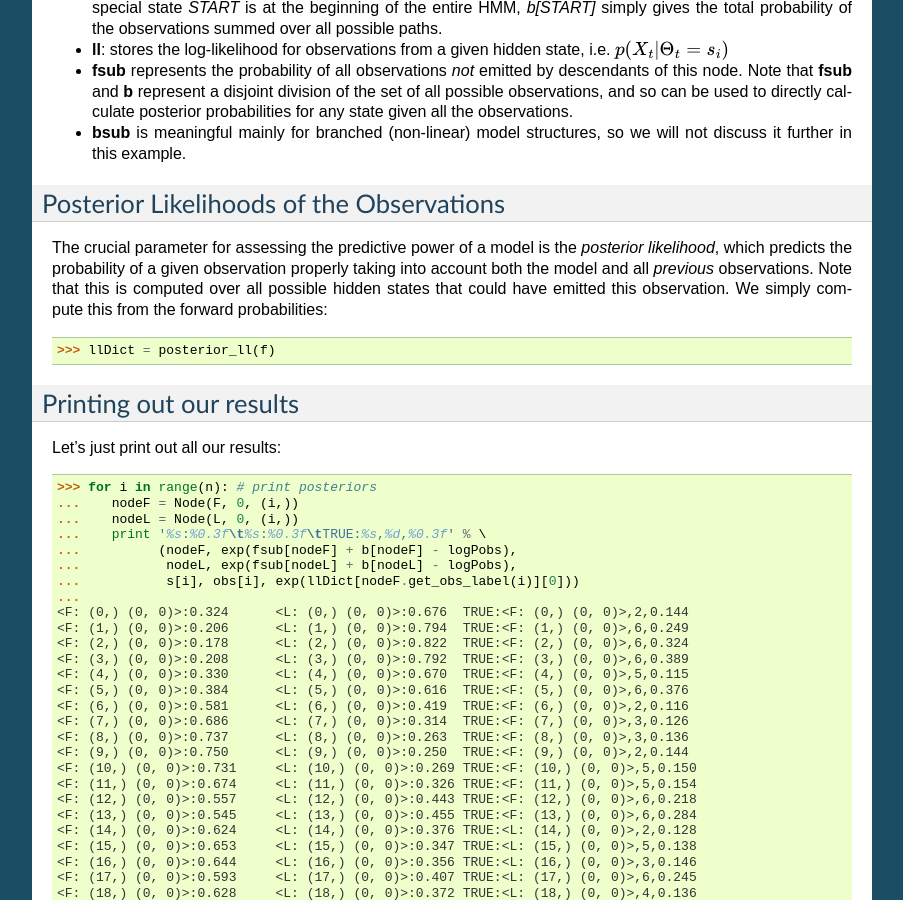
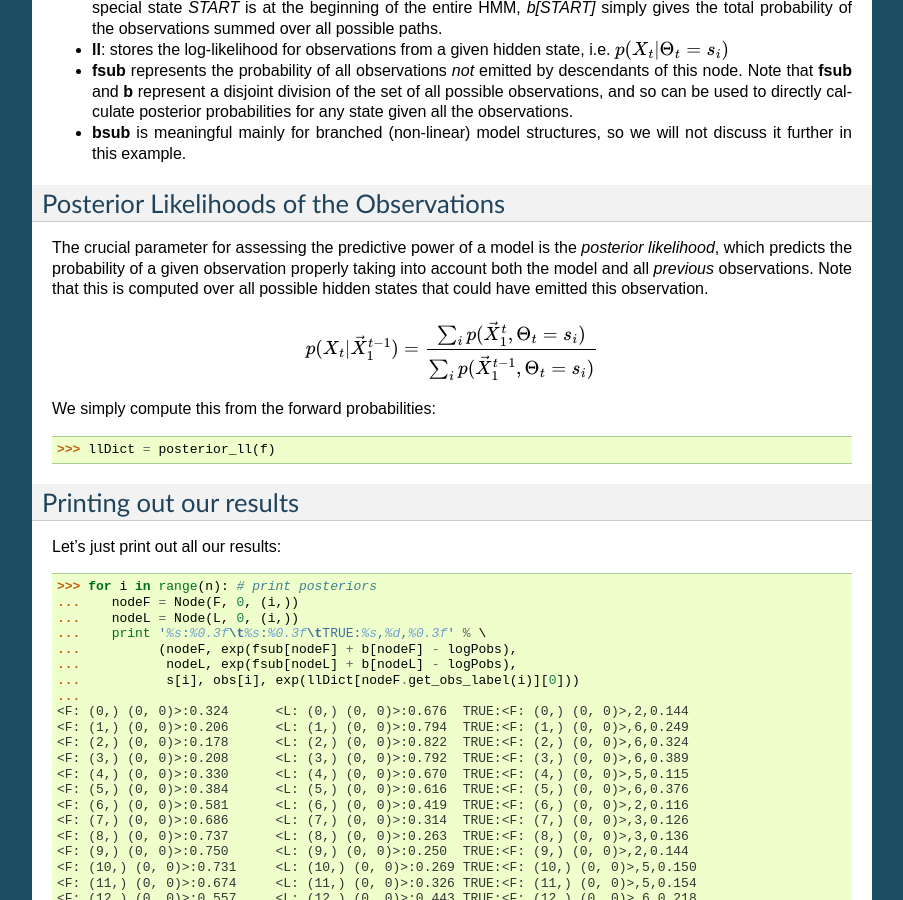
Before and after one commit to cjlee112/darwin, a Sphinx documentation site: the page built from doc/tutorials/model.rst, in a window 1280 px wide and 900 px high, scrolled down 1867 px. Shown: the whole window, without its empty margins (198-1101 px from the left). Built offline with Sphinx 7.4.7, drawn with Linux system fonts in a browser that asks for light colours.

Commit message:
added equation for explaining posterior likelihood

```diff
--- a/doc/tutorials/model.rst
+++ b/doc/tutorials/model.rst
@@ -141,6 +141,9 @@ is the *posterior likelihood*, which predicts the probability of a
 given observation properly taking into account both the model and
 all *previous* observations.  Note that this is computed over all
 possible hidden states that could have emitted this observation.
+
+.. math:: p(X_t|\vec{X}_1^{t-1})=\frac{\sum_i{p(\vec{X}_1^t,\Theta_t=s_i)}}{\sum_i{p(\vec{X}_1^{t-1},\Theta_t=s_i)}}
+
 We simply compute this from the forward probabilities::
 
     >>> llDict = posterior_ll(f)
```
